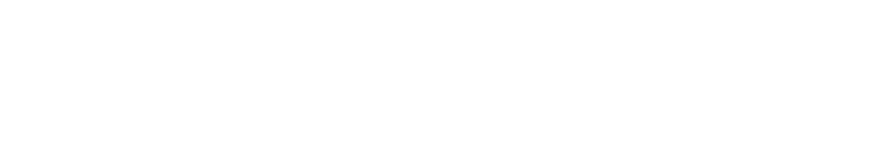
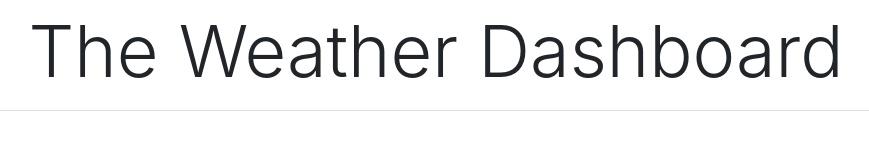
Before and after one commit to jjackson0228/Weather-app, a plain HTML site: page index.html in a window 1280 px wide. Shown: the whole page, without its empty margins (204-1073 px from the left). Drawn offline with nearby package versions, Linux system fonts and the light colour scheme.

Commit message:
added basic h1

```diff
--- a/index.html
+++ b/index.html
@@ -11,6 +11,10 @@
 </head>
 
 <body>
+    <section class="p-2 mb-3 text-center border-bottom border-5">
+        <h1 class="display-3">The Weather Dashboard</h1>
+    </section>
+
 
 
 
```
